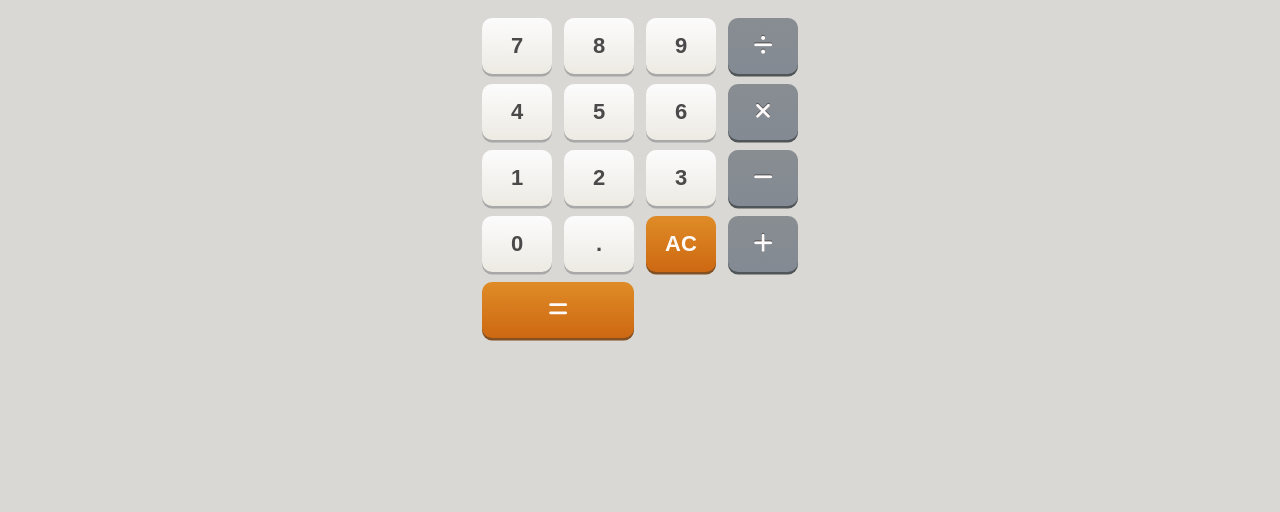
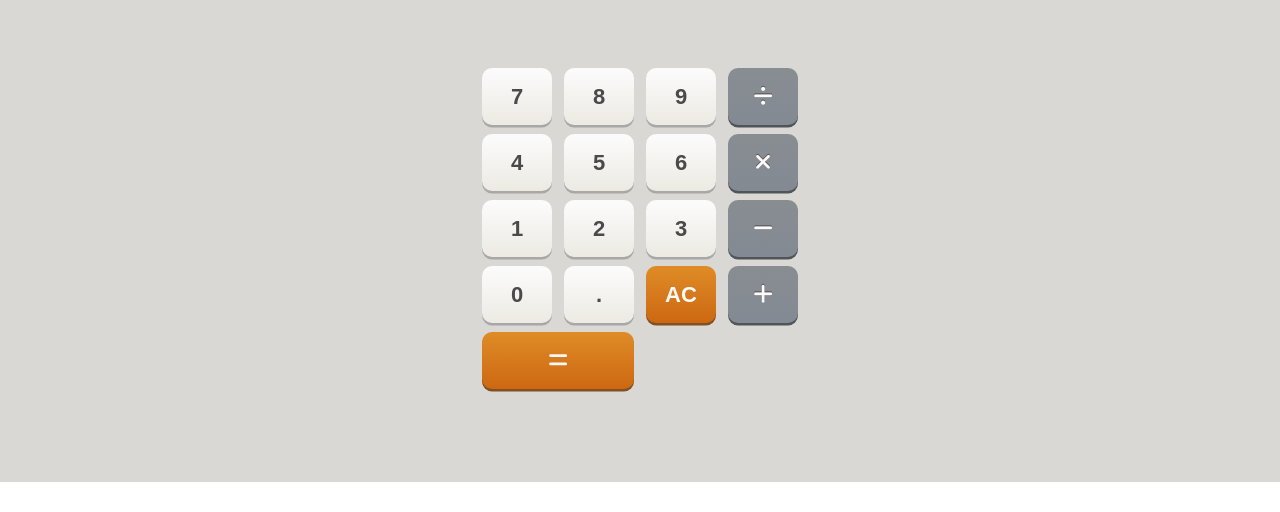
Before and after one commit to aleion/calculator, a plain HTML site: page index.html in a window 1280 px wide. Shown: the part 358-870 px from the top of the page. After the commit the page ends 840 px from the top, so only its background shows below. Drawn offline with Linux system fonts and the light colour scheme.

Commit message:
ahora si

```diff
--- a/style.css
+++ b/style.css
@@ -28,13 +28,11 @@ body{
 .calculator{
     width: 100%;
     height:  100vh;
-    padding: 35px 0px;
     background-color: rgb(217, 216, 212);
     display: grid;
     justify-items: center;
     grid-gap: 20px;
-    align-content: center;
-    margin: 0px ;
+    padding-top: 40px;
 }
 
 .screen{
```
